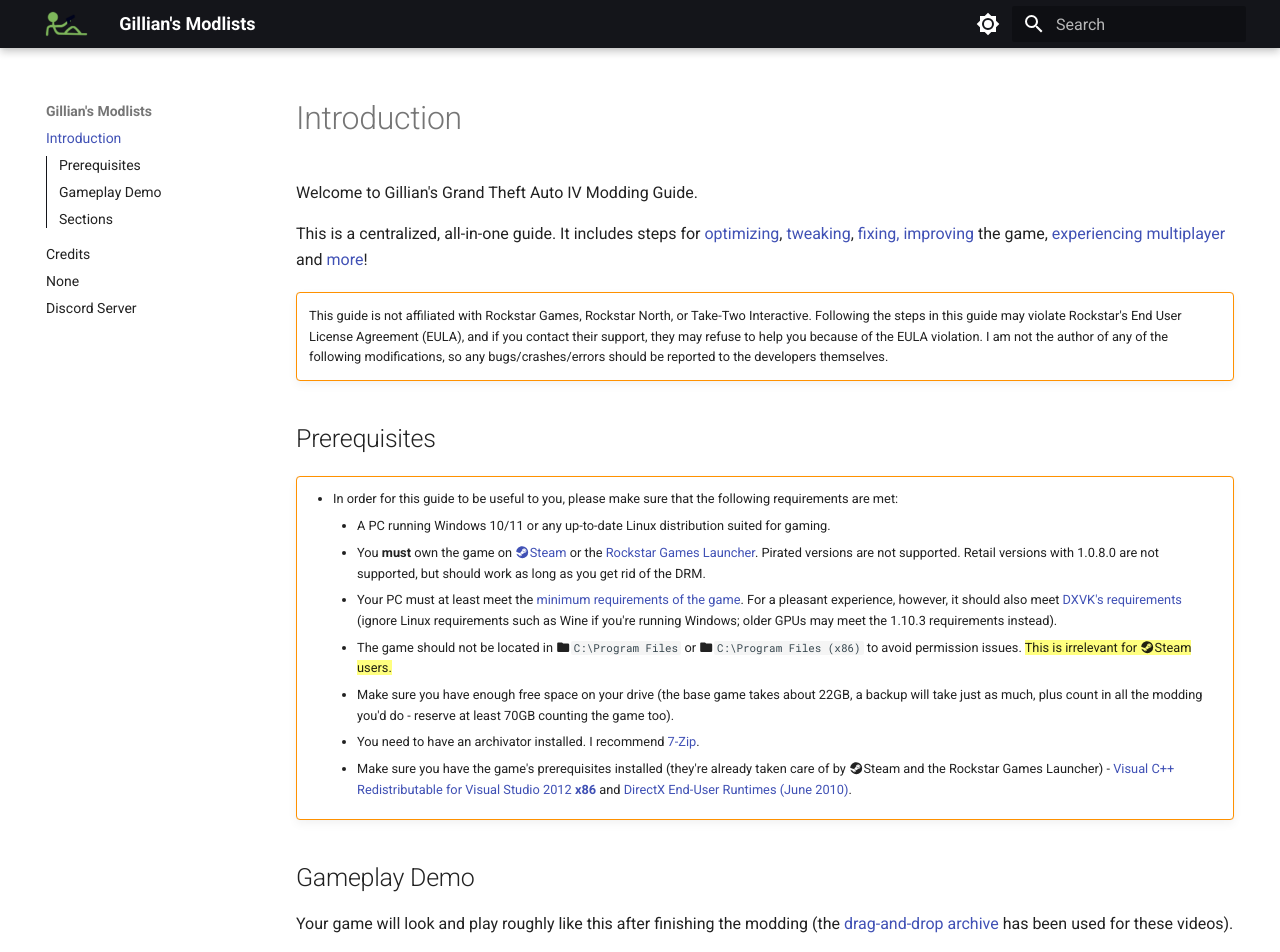
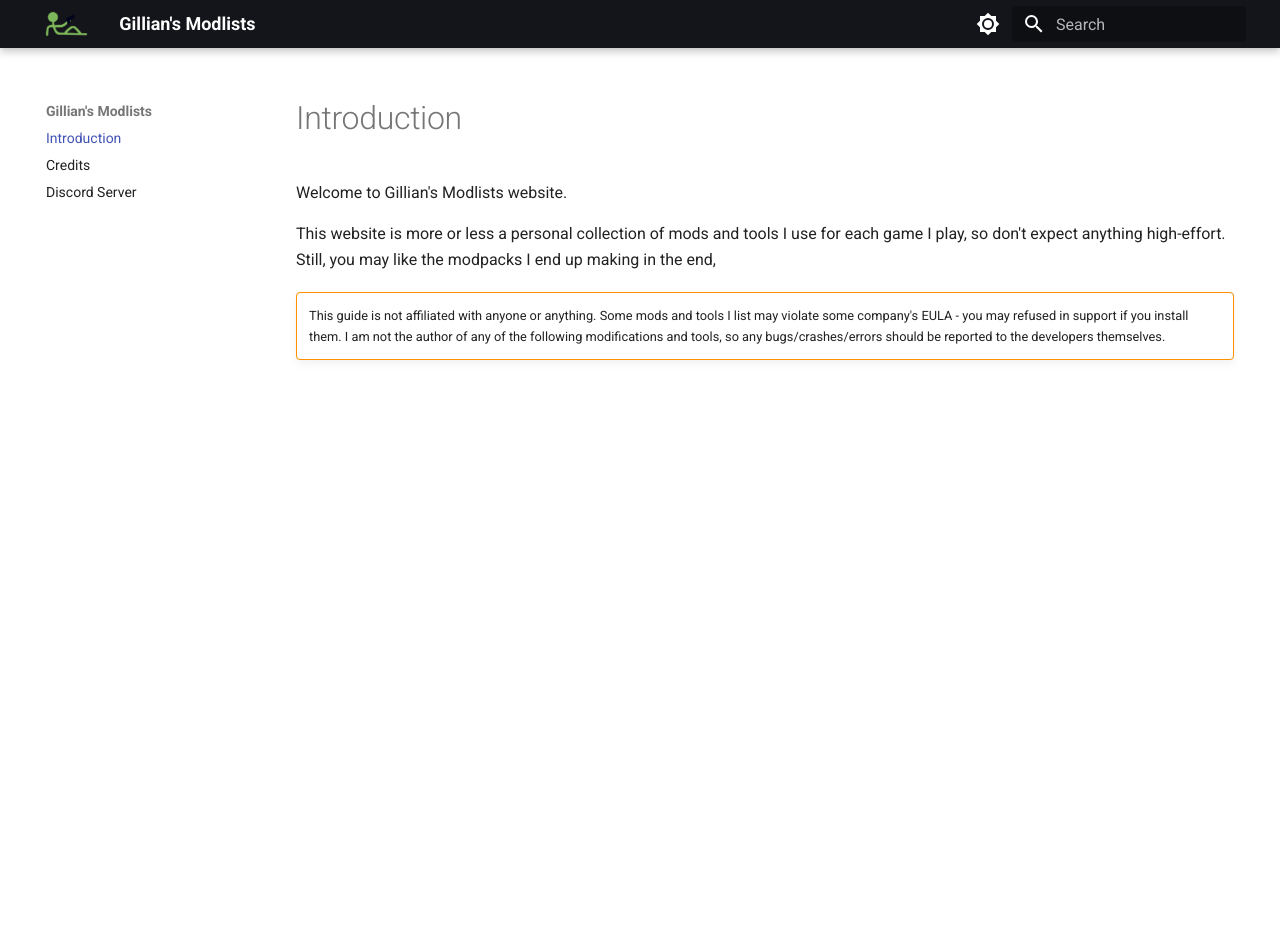
Before and after one commit to gillian-modlists/gillian-modlists.github.io, an MkDocs documentation site: the page built from docs/index.md, in a window 1280 px wide and 1400 px high. Shown: the top 952 px of the window. Built offline with MkDocs 1.6.1 and Material for MkDocs 9.7.7, drawn with Linux system fonts in a browser that asks for light colours; some of the changed text lies outside the part shown; grey boxes are pictures that could not be loaded.

Commit message:
change index page

```diff
--- a/docs/index.md
+++ b/docs/index.md
@@ -1,34 +1,10 @@
 title: Introduction
-description: Introduction to Gillian's GTA IV Modding Guide
+description: Introduction to Gillian's Modlists
 
 # Introduction
+Welcome to Gillian's Modlists website.
 
-Welcome to Gillian's Grand Theft Auto IV Modding Guide.
-
-This is a centralized, all-in-one guide. It includes steps for [optimizing](optimization.md), [tweaking](additional-setup.md), [fixing, improving](essential-modding/index.md) the game, [experiencing multiplayer](multiplayer.md) and [more](extras/index.md)!
+This website is more or less a personal collection of mods and tools I use for each game I play, so don't expect anything high-effort. Still, you may like the modpacks I end up making in the end,
 
 !!! warning ""
-    This guide is not affiliated with Rockstar Games, Rockstar North, or Take-Two Interactive. Following the steps in this guide may violate Rockstar's End User License Agreement (EULA), and if you contact their support, they may refuse to help you because of the EULA violation. I am not the author of any of the following modifications, so any bugs/crashes/errors should be reported to the developers themselves.
-
-## Prerequisites
-!!! warning ""
-    - In order for this guide to be useful to you, please make sure that the following requirements are met:
-        * A PC running Windows 10/11 or any up-to-date Linux distribution suited for gaming.
-        * You **must** own the game on [:material-steam:Steam](https://store.steampowered.com/app/12210/) or the [Rockstar Games Launcher](https://store.rockstargames.com/game/buy-grand-theft-auto-iv). Pirated versions are not supported. Retail versions with 1.0.8.0 are not supported, but should work as long as you get rid of the DRM.
-        * Your PC must at least meet the [minimum requirements of the game](https://www.pcgamingwiki.com/wiki/Grand_Theft_Auto_IV#System_requirements "Requirements on PCGW - copied from Steam"). For a pleasant experience, however, it should also meet [DXVK's requirements](https://github.com/doitsujin/dxvk/wiki/Driver-support "DXVK's GitHub Wiki") (ignore Linux requirements such as Wine if you're running Windows; older GPUs may meet the 1.10.3 requirements instead).
-        * The game should not be located in :material-folder:`C:\Program Files` or :material-folder:`C:\Program Files (x86)` to avoid permission issues. ==This is irrelevant for :material-steam:Steam users.==
-        * Make sure you have enough free space on your drive (the base game takes about 22GB, a backup will take just as much, plus count in all the modding you'd do - reserve at least 70GB counting the game too).
-        * You need to have an archivator installed. I recommend [7-Zip](https://www.7-zip.org/ "Official 7-Zip website").
-        * Make sure you have the game's prerequisites installed (they're already taken care of by :material-steam:Steam and the Rockstar Games Launcher) - [Visual C++ Redistributable for Visual Studio 2012 **x86**](https://www.microsoft.com/en-us/download/details.aspx?id=30679 "Microsoft's official redistributables") and [DirectX End-User Runtimes (June 2010)](https://www.microsoft.com/en-us/download/details.aspx?id=8109 "Microsoft's official redistributables").
-
-## Gameplay Demo
-Your game will look and play roughly like this after finishing the modding (the [drag-and-drop archive](drag-and-drop-archive.md) has been used for these videos).
-<iframe width="560" height="315" src="https://www.youtube.com/embed/q0AxxVjDCi8" title="YouTube video player" frameborder="0" allow="accelerometer; clipboard-write; encrypted-media; gyroscope; picture-in-picture; web-share" allowfullscreen></iframe>
-<iframe width="560" height="315" src="https://www.youtube.com/embed/lARlDyPLLtA" title="YouTube video player" frameborder="0" allow="accelerometer; clipboard-write; encrypted-media; gyroscope; picture-in-picture; web-share" allowfullscreen></iframe>
-
-## Sections
-If you have no need for the in-depth tutorials, you can simply install the [drag-and-drop archive](drag-and-drop-archive.md) and you are ready to go.
-
-Otherwise, start with [optimization](optimization.md).
-
-[Next page:material-page-last: <br>Drag-and-Drop Archive</br>](drag-and-drop-archive.md){ .md-button .md-button--primary } [Next page:material-page-last: <br>Optimization</br>](optimization.md){ .md-button .md-button--primary } [Next page:material-page-last: <br>Credits</br>](credits.md){ .md-button .md-button--primary }
+    This guide is not affiliated with anyone or anything. Some mods and tools I list may violate some company's EULA - you may refused in support if you install them. I am not the author of any of the following modifications and tools, so any bugs/crashes/errors should be reported to the developers themselves.
--- a/mkdocs.yml
+++ b/mkdocs.yml
@@ -30,6 +30,8 @@
   favicon: assets/logo-favicon.png
   features:
     - toc.integrate
+    - navigation.footer
+    - navigation.instant
     - navigation.expand
     - navigation.indexes
     - navigation.top
@@ -72,7 +74,6 @@
 nav:
     - "index.md"
     - "credits.md"
-    - "troubleshooting.md"
     - "contact-me.md"
 
 extra:
```
Also changed, not shown: docs/template.md (added, +12 -0 lines).
